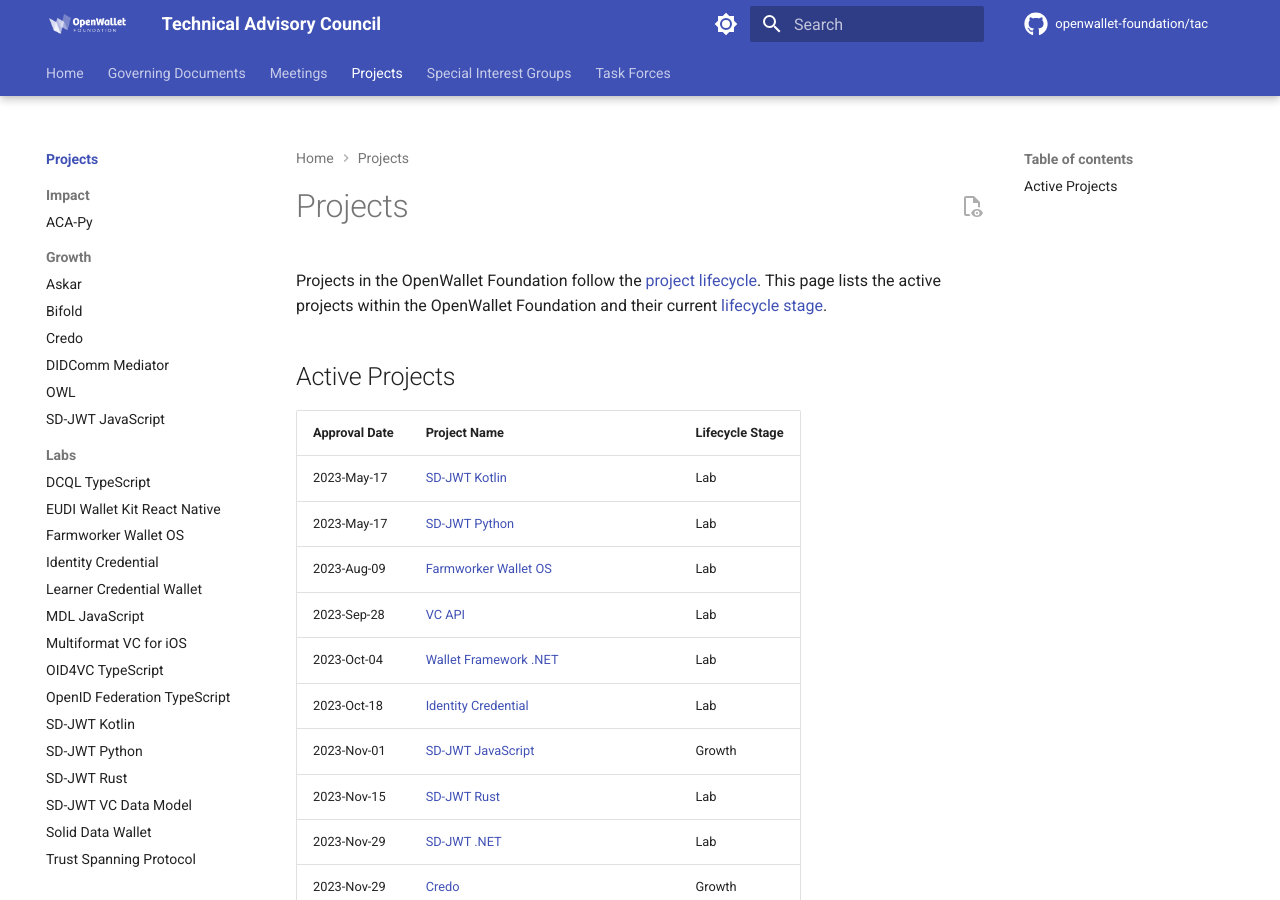
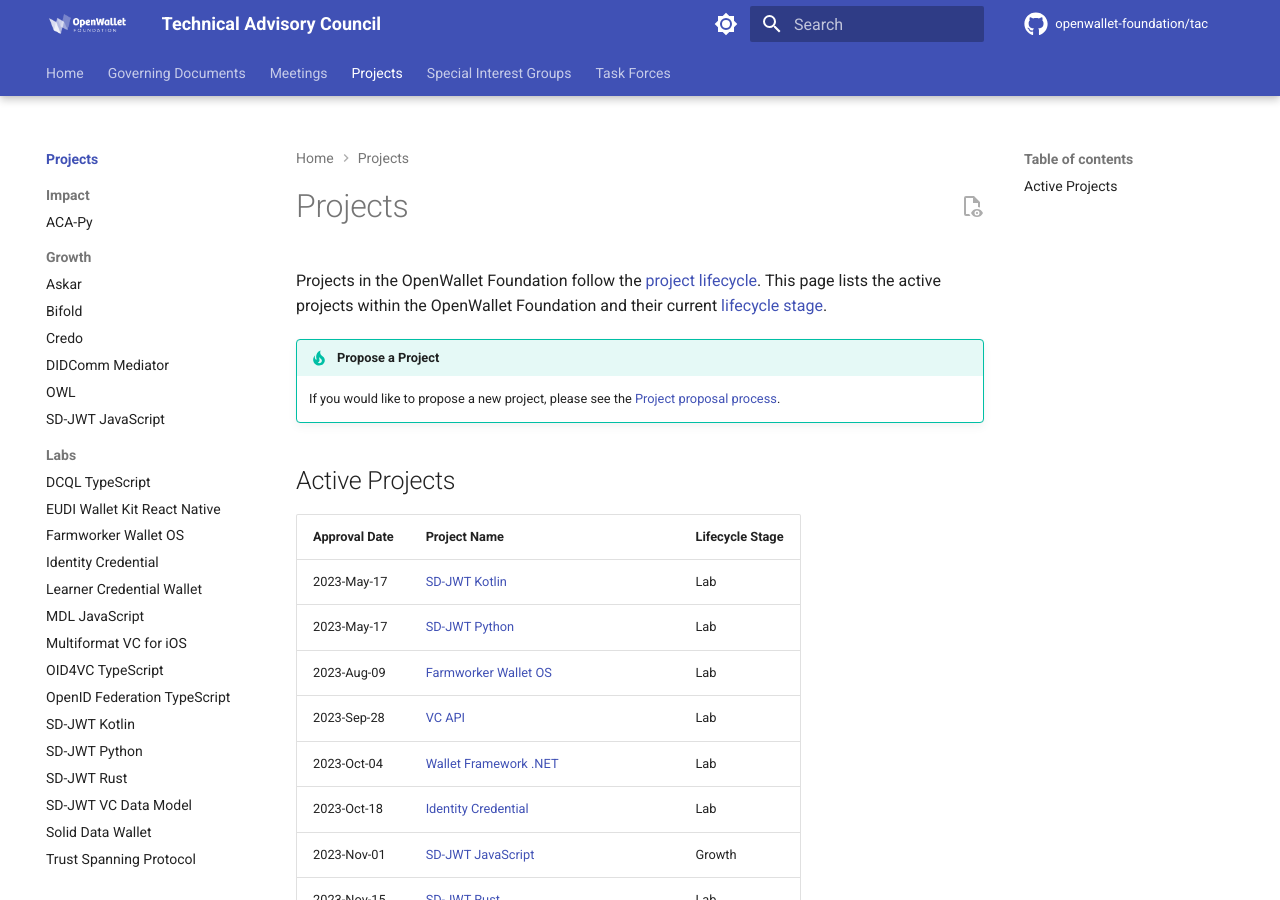
Before and after one commit to openwallet-foundation/tac, an MkDocs documentation site: the page built from docs/projects/index.md, in a window 1280 px wide and 900 px high. Built offline with MkDocs 1.6.1 and Material for MkDocs 9.7.7, drawn with Linux system fonts in a browser that asks for light colours; comment, search, counter and statistics services are not loaded.

Commit message:
Include a propose a project admonition
Signed-off-by: Stavros Kounis <skounis@gmail.com>

```diff
--- a/docs/projects/index.md
+++ b/docs/projects/index.md
@@ -3,6 +3,10 @@
 # Projects
 
 Projects in the OpenWallet Foundation follow the [project lifecycle](../governance/project-lifecycle.md). This page lists the active projects within the OpenWallet Foundation and their current [lifecycle stage](../governance/project-lifecycle.md#stages).
+
+!!! tip "Propose a Project"
+    If you would like to propose a new project, please see the [Project proposal process](../governance/project-lifecycle/#project-proposal-process).
+
 
 ## Active Projects
 
```
